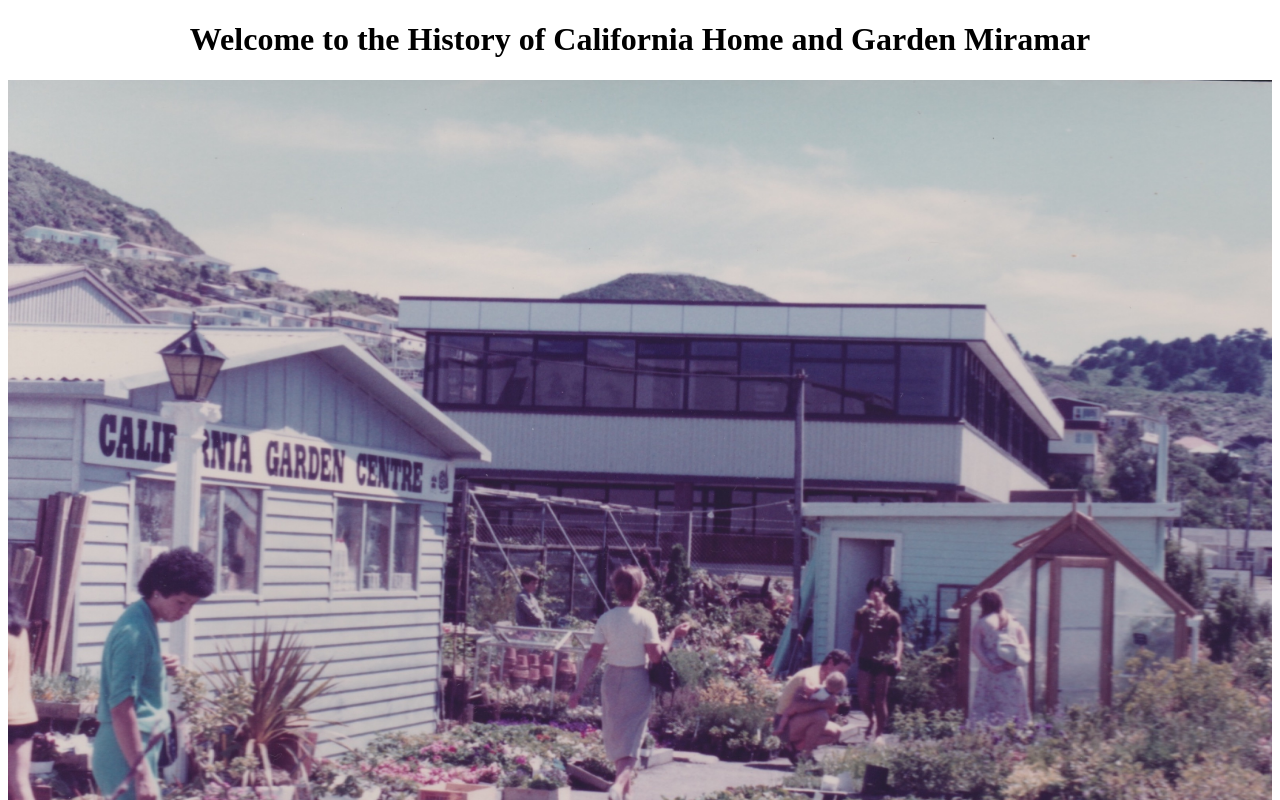
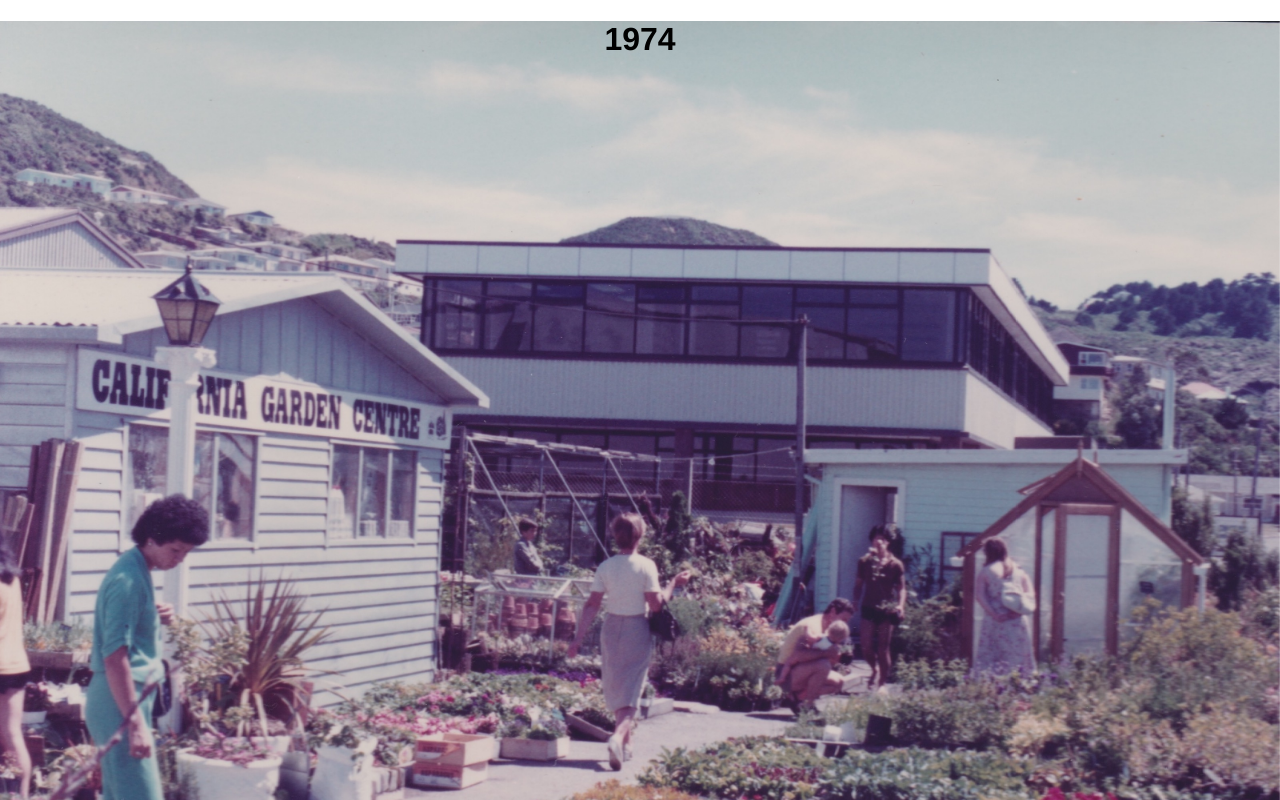
Before and after one commit to michael-lowe-nz/California-Miramar-History, a React app: page / in a window 1280 px wide. Shown: the top 800 px of the page. Built offline with nearby package versions, Linux system fonts and the light colour scheme.

Commit message:
Beginning of layering effect, images added with their z index

```diff
--- /dev/null
+++ b/components/Header.js
@@ -0,0 +1,9 @@
+module.exports = Header
+
+function Header () {
+  return (
+    <div className="header">
+      <h1>Welcome to the history...</h1>
+    </div>
+  )
+}
--- a/components/app.js
+++ b/components/app.js
@@ -1,4 +1,5 @@
 import React, { Component } from 'react'
+import Header from './Header'
 
 class App extends Component {
 
@@ -9,14 +10,17 @@
   render () {
     return (
       <div className="app">
-        <h1>Welcome to the History of California Home and Garden Miramar</h1>
-        <div>
-          <img src="../img/cali_garage.jpg" className="heroImage"></img>
+        <div className="header">
+          <img src="../img/cali_garage.jpg" className="heroImage" id="first"></img>
+          <h1 className="title">1974</h1>
+        </div>
+        <div className="section">
+          <img src="../img/cali_aerial.jpg" className="heroImage" id="second"></img>
+          <h1 className="title">1985</h1>
         </div>
       </div>
     )
   }
-
 }
 
 export default App
--- a/index.css
+++ b/index.css
@@ -1,7 +1,23 @@
+body {
+  margin: 0 auto;
+  font-family: Helvetica;
+}
+
 main {
   text-align: center;
 }
 
 .heroImage {
   max-width: 100%;
+  display: block;
 }
+
+#first {
+  position: fixed;
+  z-index: -1000;
+}
+
+#second {
+  z-index: 100;
+  margin-top: 100vh;
+}
--- a/index.js
+++ b/index.js
@@ -2,5 +2,5 @@
 import { render } from 'react-dom'
 import App from './components/app'
 
-render(<App name='California Miramar History' />, document.querySelector('main'))
+render(<App name='CaliforniaMiramarHistory' />, document.querySelector('main'))
 console.log('welcome to California Miramar History')
```
Also changed, not shown: components/section.js (added), img/cali_aerial.jpg (added).
